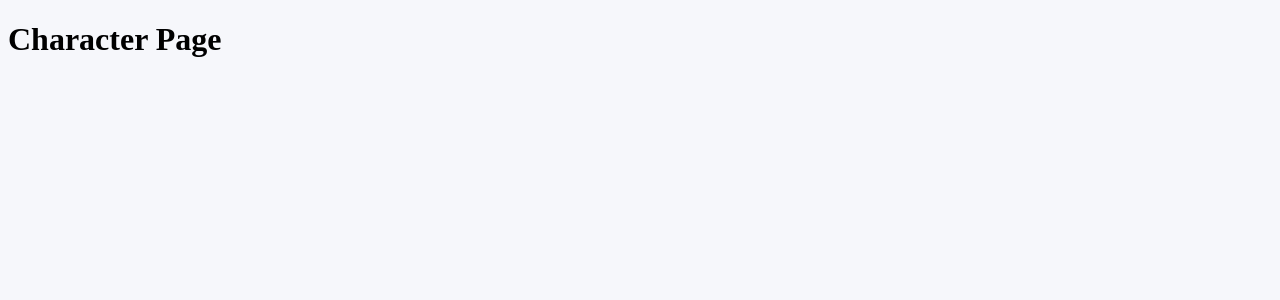
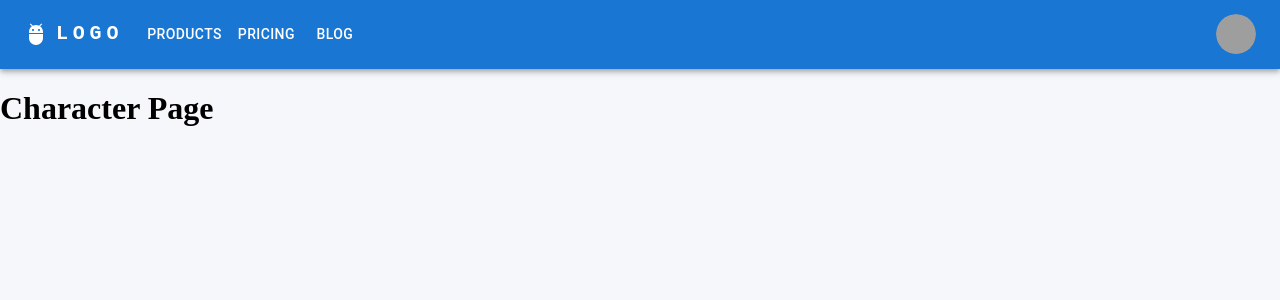
Before and after one commit to Katsumac/genshindex, a React (Vite) app in the folder client/: page /character in a window 1280 px wide. Shown: the top 300 px of the page. Built offline with nearby package versions, Linux system fonts and the light colour scheme; grey boxes are pictures that could not be loaded.

Commit message:
Added navbar

```diff
--- a/client/src/App.jsx
+++ b/client/src/App.jsx
@@ -1,6 +1,8 @@
 import './style/App.css'
 
-import {BrowserRouter, Routes, Route} from "react-router-dom";
+import { BrowserRouter, Routes, Route } from "react-router-dom";
+
+import Navbar from './components/navbar';
 import Home from './Home';
 import Login from './Login';
 import Registration from './Registration';
@@ -10,6 +12,8 @@
 
 function App() {
   return (
+    <div>
+      <Navbar />
       <BrowserRouter>
         <Routes>
           <Route path="/" element={<Home />} />
@@ -20,6 +24,7 @@
           <Route path="/editprofile" element={<EditProfile />} />
         </Routes>
       </BrowserRouter>
+    </div>
   )
 }
 
--- /dev/null
+++ b/client/src/components/Navbar.jsx
@@ -0,0 +1,160 @@
+import { useState } from 'react';
+
+import AppBar from '@mui/material/AppBar';
+import Box from '@mui/material/Box';
+import Toolbar from '@mui/material/Toolbar';
+import IconButton from '@mui/material/IconButton';
+import Typography from '@mui/material/Typography';
+import Menu from '@mui/material/Menu';
+import MenuIcon from '@mui/icons-material/Menu';
+import Container from '@mui/material/Container';
+import Avatar from '@mui/material/Avatar';
+import Button from '@mui/material/Button';
+import Tooltip from '@mui/material/Tooltip';
+import MenuItem from '@mui/material/MenuItem';
+import AdbIcon from '@mui/icons-material/Adb';
+
+const pages = ['Products', 'Pricing', 'Blog'];
+const settings = ['Profile', 'Account', 'Dashboard', 'Logout'];
+
+export default function Navbar() {
+  const [anchorElNav, setAnchorElNav] = useState(null);
+  const [anchorElUser, setAnchorElUser] = useState(null);
+
+  const handleOpenNavMenu = (event) => {
+    setAnchorElNav(event.currentTarget);
+  };
+  const handleOpenUserMenu = (event) => {
+    setAnchorElUser(event.currentTarget);
+  };
+
+  const handleCloseNavMenu = () => {
+    setAnchorElNav(null);
+  };
+
+  const handleCloseUserMenu = () => {
+    setAnchorElUser(null);
+  };
+
+  return (
+
+    <AppBar position="static" sx={{mr: 20}}>
+      <Container maxWidth="xl">
+        <Toolbar disableGutters>
+          <AdbIcon sx={{ display: { xs: 'none', md: 'flex' }, mr: 1 }} />
+          <Typography
+            variant="h6"
+            noWrap
+            component="a"
+            href="#app-bar-with-responsive-menu"
+            sx={{
+              mr: 2,
+              display: { xs: 'none', md: 'flex' },
+              fontFamily: 'monospace',
+              fontWeight: 700,
+              letterSpacing: '.3rem',
+              color: 'inherit',
+              textDecoration: 'none',
+            }}
+          >
+            LOGO
+          </Typography>
+
+          <Box sx={{ flexGrow: 1, display: { xs: 'flex', md: 'none' } }}>
+            <IconButton
+              size="large"
+              aria-label="account of current user"
+              aria-controls="menu-appbar"
+              aria-haspopup="true"
+              onClick={handleOpenNavMenu}
+              color="inherit"
+            >
+              <MenuIcon />
+            </IconButton>
+            <Menu
+              id="menu-appbar"
+              anchorEl={anchorElNav}
+              anchorOrigin={{
+                vertical: 'bottom',
+                horizontal: 'left',
+              }}
+              keepMounted
+              transformOrigin={{
+                vertical: 'top',
+                horizontal: 'left',
+              }}
+              open={Boolean(anchorElNav)}
+              onClose={handleCloseNavMenu}
+              sx={{ display: { xs: 'block', md: 'none' } }}
+            >
+              {pages.map((page) => (
+                <MenuItem key={page} onClick={handleCloseNavMenu}>
+                  <Typography sx={{ textAlign: 'center' }}>{page}</Typography>
+                </MenuItem>
+              ))}
+            </Menu>
+          </Box>
+          <AdbIcon sx={{ display: { xs: 'flex', md: 'none' }, mr: 1 }} />
+          <Typography
+            variant="h5"
+            noWrap
+            component="a"
+            href="#app-bar-with-responsive-menu"
+            sx={{
+              mr: 2,
+              display: { xs: 'flex', md: 'none' },
+              flexGrow: 1,
+              fontFamily: 'monospace',
+              fontWeight: 700,
+              letterSpacing: '.3rem',
+              color: 'inherit',
+              textDecoration: 'none',
+            }}
+          >
+            LOGO
+          </Typography>
+          <Box sx={{ flexGrow: 1, display: { xs: 'none', md: 'flex' } }}>
+            {pages.map((page) => (
+              <Button
+                key={page}
+                onClick={handleCloseNavMenu}
+                sx={{ my: 2, color: 'white', display: 'block' }}
+              >
+                {page}
+              </Button>
+            ))}
+          </Box>
+          <Box sx={{ flexGrow: 0 }}>
+            <Tooltip title="Open settings">
+              <IconButton onClick={handleOpenUserMenu} sx={{ p: 0 }}>
+                <Avatar alt="Remy Sharp" src="/static/images/avatar/2.jpg" />
+              </IconButton>
+            </Tooltip>
+            <Menu
+              sx={{ mt: '45px' }}
+              id="menu-appbar"
+              anchorEl={anchorElUser}
+              anchorOrigin={{
+                vertical: 'top',
+                horizontal: 'right',
+              }}
+              keepMounted
+              transformOrigin={{
+                vertical: 'top',
+                horizontal: 'right',
+              }}
+              open={Boolean(anchorElUser)}
+              onClose={handleCloseUserMenu}
+            >
+              {settings.map((setting) => (
+                <MenuItem key={setting} onClick={handleCloseUserMenu}>
+                  <Typography sx={{ textAlign: 'center' }}>{setting}</Typography>
+                </MenuItem>
+              ))}
+            </Menu>
+          </Box>
+        </Toolbar>
+      </Container>
+    </AppBar>
+  );
+}
--- a/client/src/style/App.css
+++ b/client/src/style/App.css
@@ -1,5 +1,6 @@
 body {
     background-color: #F6F7FB;
+    margin: 0;
 }
 
 h2 {
```
Lines whose indentation alone changed are shown as unchanged.
